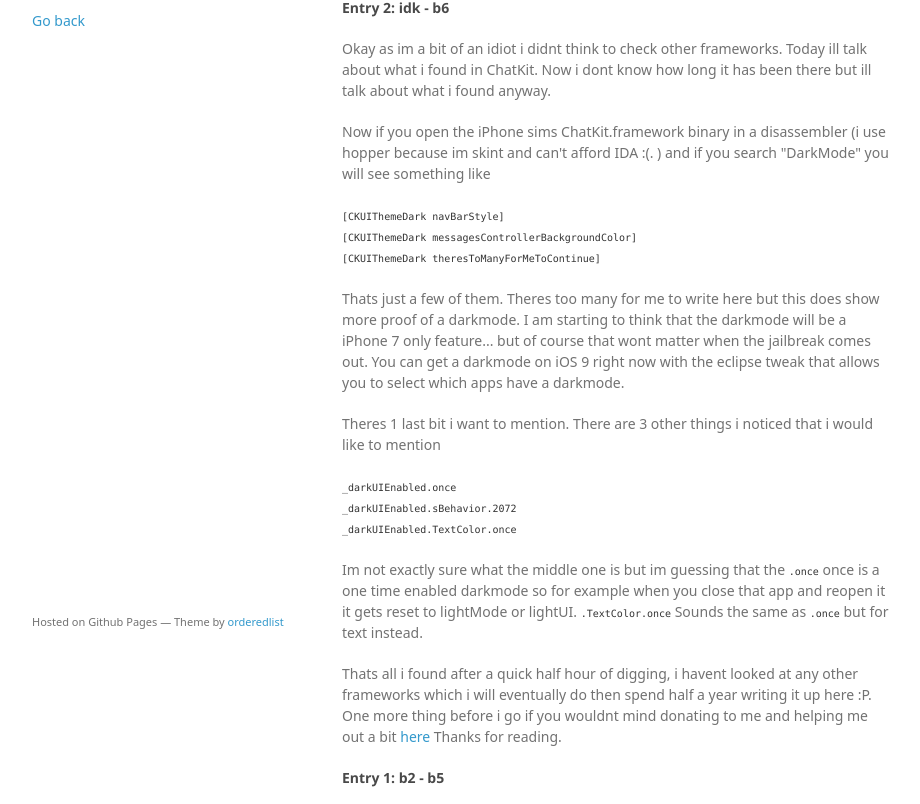
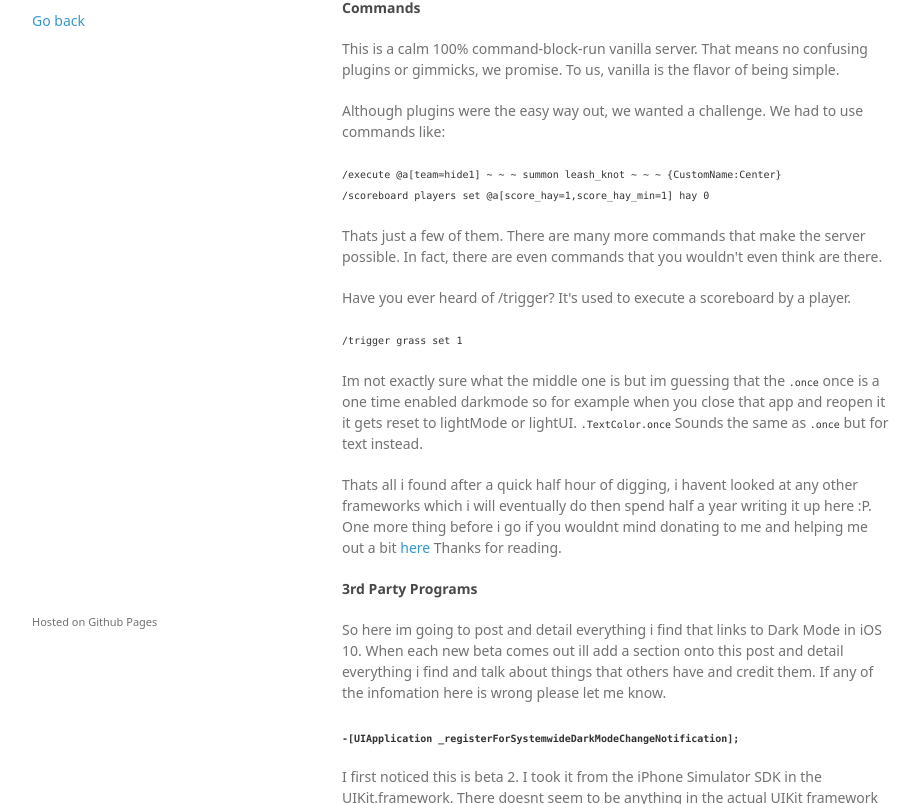
Before and after one commit to gloriousmc/gloriousmc.github.io, a plain HTML site: page vanilla.html in a window 1280 px wide. Shown: the part 99-903 px from the top of the page, without its empty margins (178-1098 px from the left). Drawn offline with Linux system fonts and the light colour scheme; a web font is replaced by a local one.

Commit message:
Update vanilla.html
update1

```diff
--- a/vanilla.html
+++ b/vanilla.html
@@ -20,32 +20,29 @@
          <p></p>
 
 
-         <p class="view"><a href="https://h3adshotzz.github.io">Go back</a></p>
+         <p class="view"><a href="https://gloriousmc.github.io">Go back</a></p>
       </header>
       <section>
-         <h3><a id="darkmode-title" class="anchor" href="#" aria-hidden="true"><span aria-hidden="true" class="octicon octicon-link"></span></a>iOS 10 Darkmode References</h3>
+         <h3><a id="darkmode-title" class="anchor" href="#" aria-hidden="true"><span aria-hidden="true" class="octicon octicon-link"></span></a>Vanilla Server</h3>
          <!--ENTRY 2-->
-         <h4>Entry 2: idk - b6</h4>
-         <p>Okay as im a bit of an idiot i didnt think to check other frameworks. Today ill talk about what i found in ChatKit. Now i dont know how long it has been there but ill talk about what i found anyway.</p>
-         <p>Now if you open the iPhone sims ChatKit.framework binary in a disassembler (i use hopper because im skint and can't afford IDA :(. ) and if you search "DarkMode" you will see something like</p>
+         <h4>Commands</h4>
+         <p>This is a calm 100% command-block-run vanilla server. That means no confusing plugins or gimmicks, we promise. To us, vanilla is the flavor of being simple.</p>
+         <p>Although plugins were the easy way out, we wanted a challenge. We had to use commands like:</p>
          <code>
-         [CKUIThemeDark navBarStyle]<br>
-         [CKUIThemeDark messagesControllerBackgroundColor]<br>
-         [CKUIThemeDark theresToManyForMeToContinue]
+         /execute @a[team=hide1] ~ ~ ~ summon leash_knot ~ ~ ~ {CustomName:Center}<br>
+         /scoreboard players set @a[score_hay=1,score_hay_min=1] hay 0
          </code><br>
-         <p><br>Thats just a few of them. Theres too many for me to write here but this does show more proof of a darkmode. I am starting to think that the darkmode will be a iPhone 7 only feature... but of course that wont matter when the jailbreak comes out. You can get a darkmode on iOS 9 right now with the eclipse tweak that allows you to select which apps have a darkmode. </p>
-         <p>Theres 1 last bit i want to mention. There are 3 other things i noticed that i would like to mention</p>
+         <p><br>Thats just a few of them. There are many more commands that make the server possible. In fact, there are even commands that you wouldn't even think are there.</p>
+         <p>Have you ever heard of /trigger? It's used to execute a scoreboard by a player.</p>
          <code>
-           _darkUIEnabled.once<br>
-           _darkUIEnabled.sBehavior.2072<br>
-           _darkUIEnabled.TextColor.once
+           /trigger grass set 1
          </code><br>
          <p><br>Im not exactly sure what the middle one is but im guessing that the <code>.once</code> once is a one time enabled darkmode so for example when you close that app and reopen it it gets reset to lightMode or lightUI. <code>.TextColor.once</code> Sounds the same as <code>.once</code> but for text instead.</p>
          <p>Thats all i found after a quick half hour of digging, i havent looked at any other frameworks which i will eventually do then spend half a year writing it up here :P. One more thing before i go if you wouldnt mind donating to me and helping me out a bit <a href="paypal.me/h3adsh0tzz">here</a> Thanks for reading.</p>
 
 
          <!--ENTRY 1-->
-         <h4>Entry 1: b2 - b5</h4>
+         <h4>3rd Party Programs</h4>
          <p>So here im going to post and detail everything i find that links to Dark Mode in iOS 10. When each new beta comes out ill add a section onto this post and detail everything i find and talk about things that others have and credit them. If any of the infomation here is wrong please let me know.</p>
 
          <h2><code>-[UIApplication _registerForSystemwideDarkModeChangeNotification];</code></h2>
@@ -121,7 +118,7 @@
          <p>I have seen screenshots of someone actually managing to enable darkmode on the iOS Simulator meaning that all the code for darkmode (or atleast most of it) is already in the iOS simulators SDK. I Will continue to look into darkmode and many other parts of iOS 10. Thanks for reading.</p>
       </section>
       <footer>
-         <p><small>Hosted on Github Pages &mdash; Theme by <a href="https://github.com/orderedlist">orderedlist</a></small></p>
+         <p><small>Hosted on Github Pages</small></p>
       </footer>
       </div>
       <script src="javascripts/scale.fix.js"></script>
```
